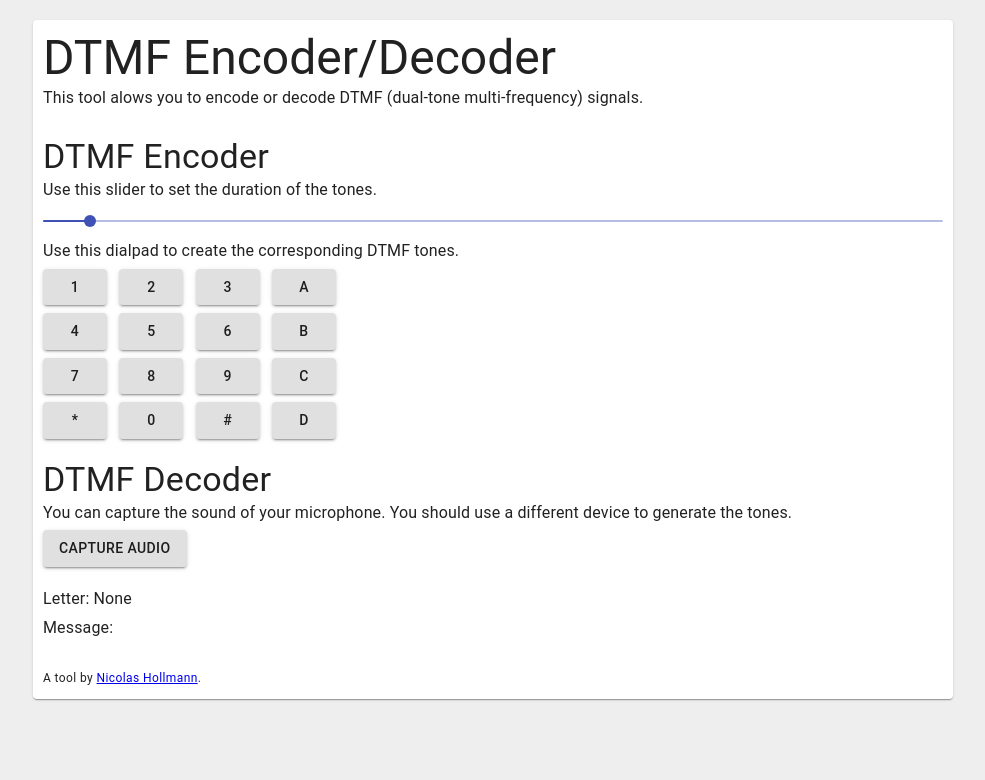
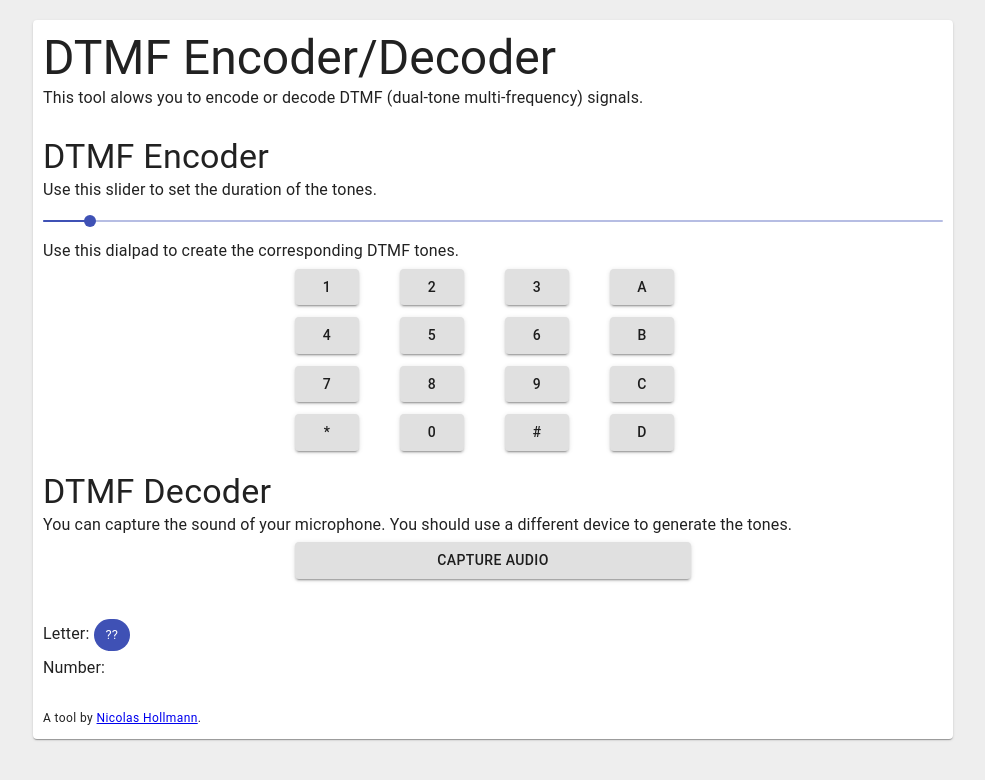
Before and after one commit to NHollmann/DTMF-Tool, a React (Create React App) app: page / in a window 1280 px wide. Shown: the top 780 px of the page, without its empty margins (147-1132 px from the left). Built offline with nearby package versions, Linux system fonts and the light colour scheme.

Commit message:
Better UI

```diff
--- a/src/components/Decoder.tsx
+++ b/src/components/Decoder.tsx
@@ -1,30 +1,46 @@
 import React, { useState } from 'react';
-import { Button, Typography } from '@material-ui/core';
+import { Button, Typography, Container, Chip } from '@material-ui/core';
 import { DTMF } from '../utils/dtmf';
 
 interface Props {
     dtmf: DTMF;
 }
 
+// Hack based on https://stackoverflow.com/a/53837442
+function useForceUpdate(){
+    const [, set] = useState(true); //boolean state
+    return () => set(value => !value); // toggle the state to force render
+}
+
 const Decoder = ({ dtmf }: Props) => {
-    const [letter, setLetter] = useState<string>("None");
+    const [letter, setLetter] = useState<string>("??");
+    const forceUpdate = useForceUpdate();
 
     const decodeCallback = (letter: string | null) => {
-        setLetter(letter || "None");
-    }
+        setLetter(letter || "??");
+    };
+
+    const clearMessage = () => {
+        dtmf.clearDecodedMessage();
+        forceUpdate();
+    };
 
     return (
         <>
             <Typography gutterBottom>
                 You can capture the sound of your microphone. You should use a different device to generate the tones.
             </Typography>
-            <Button variant="contained" onClick={() => dtmf.captureDTMF(decodeCallback)}>Capture Audio</Button>
+            <Container maxWidth="xs">
+                <Button fullWidth variant="contained" onClick={() => dtmf.captureDTMF(decodeCallback)}>Capture Audio</Button>
+            </Container>
             <br /><br />
             <Typography gutterBottom>
-                Letter: {letter}
+                Letter: <Chip component="span" label={letter} color="primary" />
             </Typography>
             <Typography gutterBottom>
-                Message: {dtmf.getDecodedMessage()}
+                Number: {dtmf.getDecodedMessage().length > 0 && (
+                    <Chip component="span" label={dtmf.getDecodedMessage()} onDelete={clearMessage} />
+                )}
             </Typography>
         </>
     );
--- a/src/components/Encoder.tsx
+++ b/src/components/Encoder.tsx
@@ -1,5 +1,5 @@
 import React from 'react';
-import { Grid, Button, Typography, Slider } from '@material-ui/core';
+import { Grid, Button, Typography, Slider, Container } from '@material-ui/core';
 import { DTMF } from '../utils/dtmf';
 
 interface Props {
@@ -33,62 +33,64 @@ const Encoder = ({ dtmf }: Props) => {
             <Typography gutterBottom>
                 Use this dialpad to create the corresponding DTMF tones.
             </Typography>
-            <Grid container spacing={2}>
-                <Grid item xs={1}>
+            <Container maxWidth="xs">
+                <Grid container spacing={3}>
+                    <Grid item xs={3}>
                         <Button variant="contained" onClick={() => dtmf.playNote('1')}>1</Button>
                     </Grid>
-                <Grid item xs={1}>
+                    <Grid item xs={3}>
                         <Button variant="contained" onClick={() => dtmf.playNote('2')}>2</Button>
                     </Grid>
-                <Grid item xs={1}>
+                    <Grid item xs={3}>
                         <Button variant="contained" onClick={() => dtmf.playNote('3')}>3</Button>
                     </Grid>
-                <Grid item xs={1}>
+                    <Grid item xs={3}>
                         <Button variant="contained" onClick={() => dtmf.playNote('A')}>A</Button>
                     </Grid>
                 </Grid>
-            <Grid container spacing={2}>
-                <Grid item xs={1}>
+                <Grid container spacing={3}>
+                    <Grid item xs={3}>
                         <Button variant="contained" onClick={() => dtmf.playNote('4')}>4</Button>
                     </Grid>
-                <Grid item xs={1}>
+                    <Grid item xs={3}>
                         <Button variant="contained" onClick={() => dtmf.playNote('5')}>5</Button>
                     </Grid>
-                <Grid item xs={1}>
+                    <Grid item xs={3}>
                         <Button variant="contained" onClick={() => dtmf.playNote('6')}>6</Button>
                     </Grid>
-                <Grid item xs={1}>
+                    <Grid item xs={3}>
                         <Button variant="contained" onClick={() => dtmf.playNote('B')}>B</Button>
                     </Grid>
                 </Grid>
-            <Grid container spacing={2}>
-                <Grid item xs={1}>
+                <Grid container spacing={3}>
+                    <Grid item xs={3}>
                         <Button variant="contained" onClick={() => dtmf.playNote('7')}>7</Button>
                     </Grid>
-                <Grid item xs={1}>
+                    <Grid item xs={3}>
                         <Button variant="contained" onClick={() => dtmf.playNote('8')}>8</Button>
                     </Grid>
-                <Grid item xs={1}>
+                    <Grid item xs={3}>
                         <Button variant="contained" onClick={() => dtmf.playNote('9')}>9</Button>
                     </Grid>
-                <Grid item xs={1}>
+                    <Grid item xs={3}>
                         <Button variant="contained" onClick={() => dtmf.playNote('C')}>C</Button>
                     </Grid>
                 </Grid>
-            <Grid container spacing={2}>
-                <Grid item xs={1}>
+                <Grid container spacing={3}>
+                    <Grid item xs={3}>
                         <Button variant="contained" onClick={() => dtmf.playNote('*')}>*</Button>
                     </Grid>
-                <Grid item xs={1}>
+                    <Grid item xs={3}>
                         <Button variant="contained" onClick={() => dtmf.playNote('0')}>0</Button>
                     </Grid>
-                <Grid item xs={1}>
+                    <Grid item xs={3}>
                         <Button variant="contained" onClick={() => dtmf.playNote('#')}>#</Button>
                     </Grid>
-                <Grid item xs={1}>
+                    <Grid item xs={3}>
                         <Button variant="contained" onClick={() => dtmf.playNote('D')}>D</Button>
                     </Grid>
                 </Grid>
+            </Container>
         </>
     );
 }
--- a/src/utils/dtmf.ts
+++ b/src/utils/dtmf.ts
@@ -45,6 +45,13 @@ export class DTMF {
      */
     getDecodedMessage(): string {
         return this.decodedMessage;
+    }
+
+    /**
+     * Clears the decoded message.
+     */
+    clearDecodedMessage() {
+        this.decodedMessage = "";
     }
 
     /**
```
Lines whose indentation alone changed are shown as unchanged.
